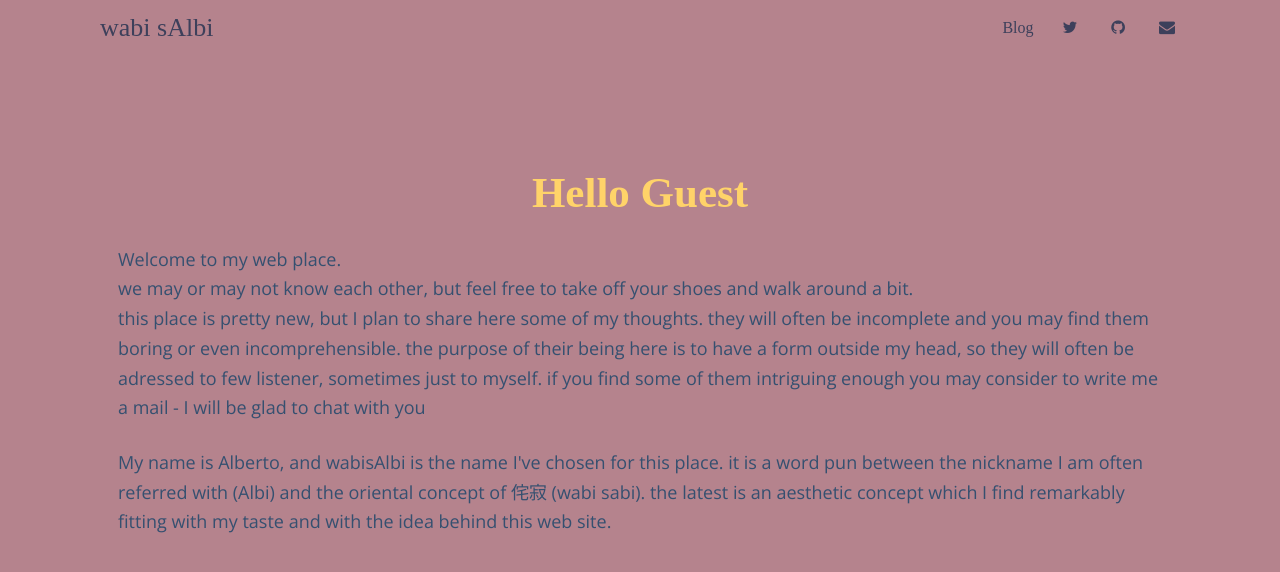
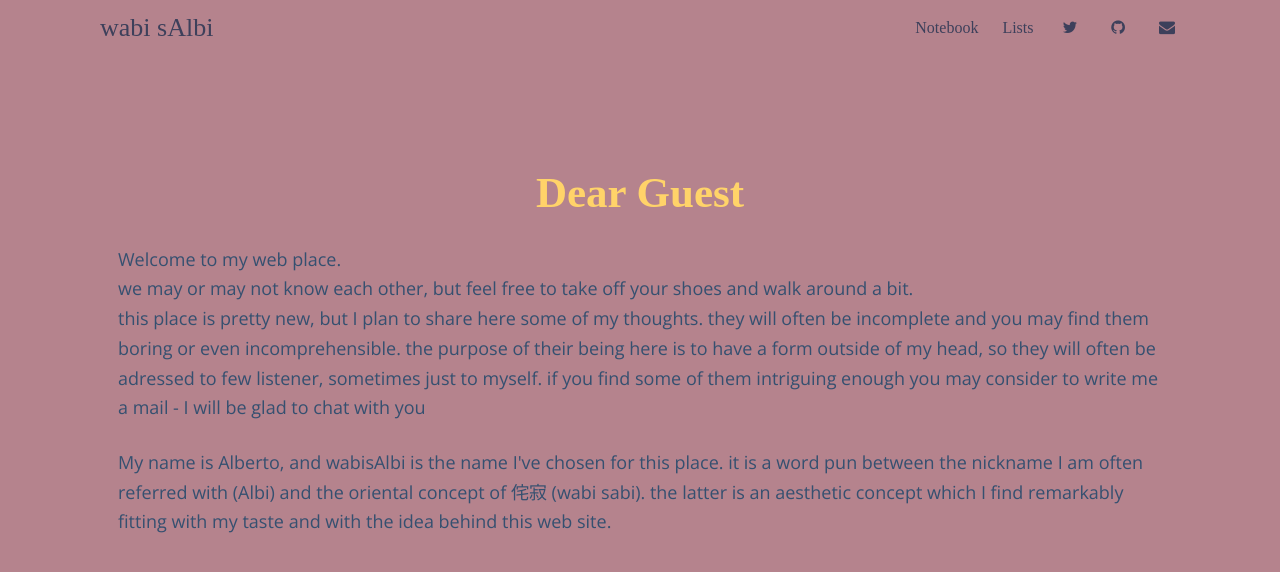
Before and after one commit to was-albi/was-albi.github.io, a Jekyll site: the page built from index.html, in a window 1280 px wide. Shown: the top 572 px of the page. Built offline with Jekyll 4.4.1, drawn with Linux system fonts in a browser that asks for light colours; nearby versions of some CDN libraries; some web fonts are replaced; the list of posts is cut into pages by our own code.

Commit message:
set up menu and naive tests on notebook and lists

```diff
--- a/_config.yml
+++ b/_config.yml
@@ -8,6 +8,7 @@ markdown:            kramdown
 highlighter:         rouge
 permalink:           none
 plugins:             [jekyll-paginate, jekyll-sitemap, jekyll-feed, jekyll-seo-tag]
+include:             ['_notebook_writings','_mylists']
 
 sass:
   sass_dir: assets/css
--- a/_data/intro.yml
+++ b/_data/intro.yml
@@ -2,8 +2,8 @@
 # Info about this website
 thisplace:
   name: wabi sAlbi
-  image1: scrivania.jpg
-  main-title: <strong>Hello Guest</strong>
-  titleinfo: My name is Alberto, and wabisAlbi is the name I've chosen for this place. it is a word pun between the nickname I am often referred with (Albi) and the oriental concept of 侘寂 (wabi sabi). the latest is an aesthetic concept which I find remarkably fitting with my taste and with the idea behind this web site.
-  scope: Welcome to my web place.<br>we may or may not know each other, but feel free to take off your shoes and walk around a bit.<br>this place is pretty new, but I plan to share here some of my thoughts. they will often be incomplete and you may find them boring or even incomprehensible. the purpose of their being here is to have a form outside my head, so they will often be adressed to few listener, sometimes just to myself. if you find some of them intriguing enough you may consider to write me a mail - I will be glad to chat with you
+  image: scrivania.jpg
+  main-title: <strong>Dear Guest</strong>
+  titleinfo: My name is Alberto, and wabisAlbi is the name I've chosen for this place. it is a word pun between the nickname I am often referred with (Albi) and the oriental concept of 侘寂 (wabi sabi). the latter is an aesthetic concept which I find remarkably fitting with my taste and with the idea behind this web site.
+  scope: Welcome to my web place.<br>we may or may not know each other, but feel free to take off your shoes and walk around a bit.<br>this place is pretty new, but I plan to share here some of my thoughts. they will often be incomplete and you may find them boring or even incomprehensible. the purpose of their being here is to have a form outside of my head, so they will often be adressed to few listener, sometimes just to myself. if you find some of them intriguing enough you may consider to write me a mail - I will be glad to chat with you
 #--------------------------------
--- a/_data/settings.yml
+++ b/_data/settings.yml
@@ -19,7 +19,8 @@ author:
 menu:
 #- {name: 'CV', folder: 'pages', file: 'CV.pdf'}
 #- {name: 'Projects', folder: 'pages', file: 'projects.html'}
-- {name: 'Blog', folder: 'pages', file: 'sample-posts.html'}
+- {name: 'Notebook', folder: 'pages', file: 'notebook-homepage.html'}
+- {name: 'Lists', folder: 'pages', file: 'list-of-lists.html'}
 
 
 # Available social icons are powered by Font Awesome, so you can use any icon that they offer
--- a/assets/css/_frontpage.scss
+++ b/assets/css/_frontpage.scss
@@ -26,6 +26,16 @@ a {
   margin-top: 100px;
 }
 
+.row.image {
+  width: 60%;
+  display: block;
+  img {
+    border-radius: 12px;
+    margin-right: 30px;
+    margin-top: 30px;
+  }
+}
+
 .column {
   float: left;
 }
```
Also changed, not shown: _layouts/page.html (added, +13 -0 lines), _layouts/post.html (added, +79 -0 lines), _posts/_mylists/2021-02-02-listtest.md (added, +10 -0 lines), _posts/_notebook_writings/2021-01-01-test.md (added, +8 -0 lines), pages/list-of-lists.html (added, +7 -0 lines), pages/notebook-homepage.html (added, +7 -0 lines), favicon.png (added).
